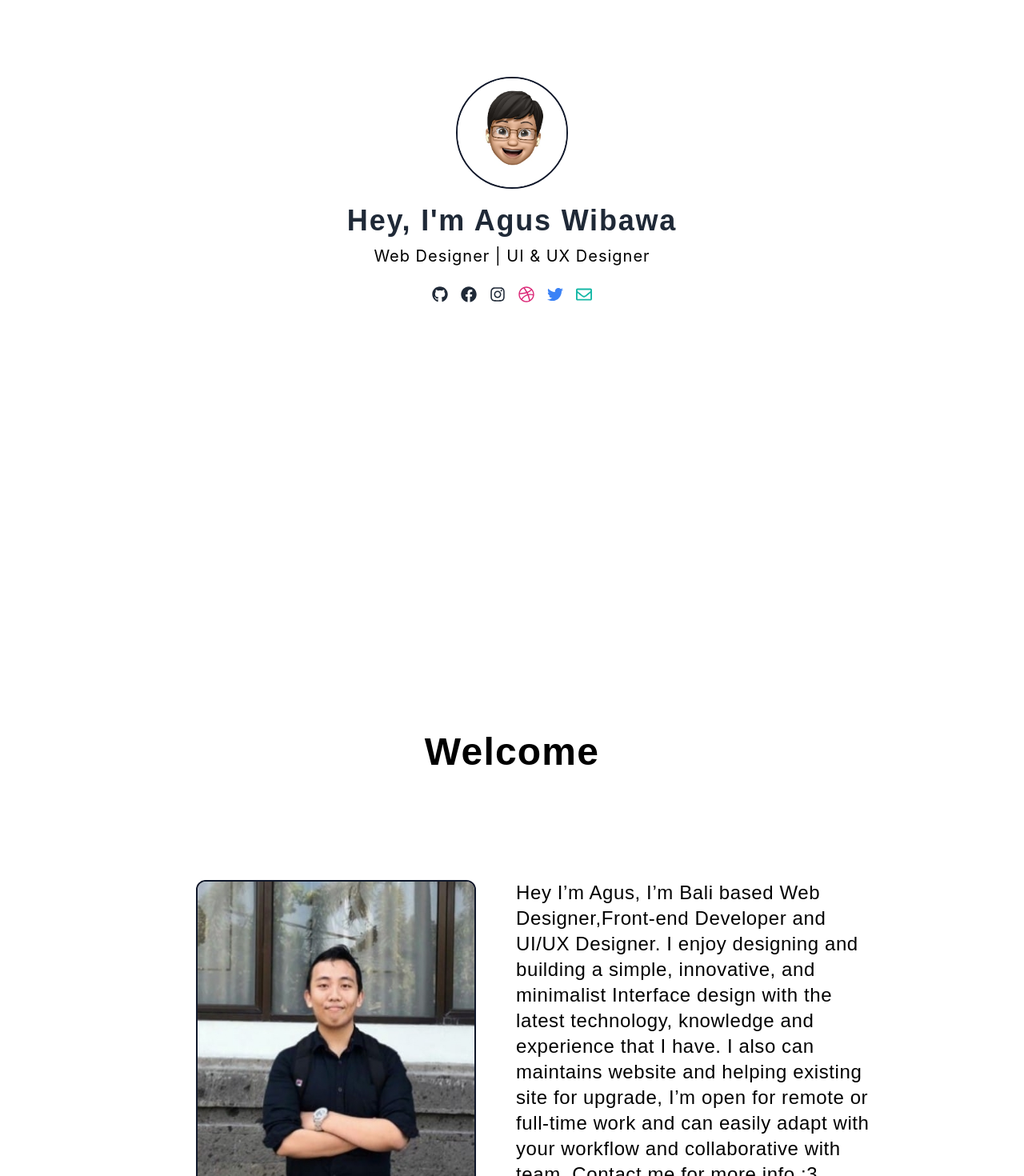
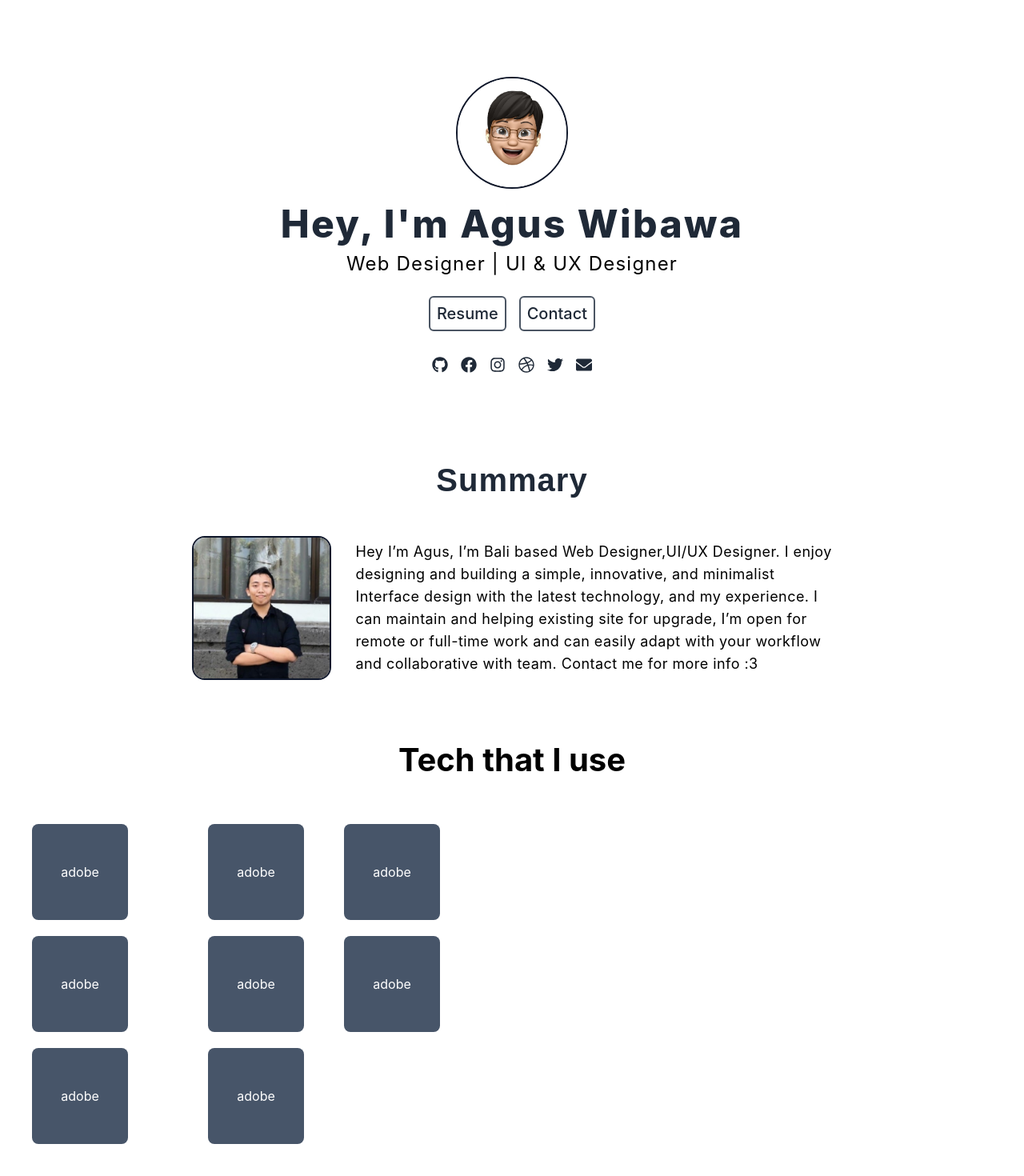
Before and after one commit to wibawasuyadnya/myapp, a React (Create React App) app: page / in a window 1280 px wide. Shown: the top 1470 px of the page at 80% size. Built offline with nearby package versions, Linux system fonts and the light colour scheme.

Commit message:
change UI

```diff
--- a/src/App.js
+++ b/src/App.js
@@ -19,7 +19,7 @@ function App() {
     <header/>
 
     <main>
-      <Hero name={data.hero.name} desc={data.hero.desc} medsos={data.hero.social}></Hero>
+      <Hero name={data.hero.name} desc={data.hero.desc} medsos={data.hero.social} resume={data.hero.resume} contact={data.hero.contact}></Hero>
       <About desc={data.about.desc}></About>
       <Tools title={data.tools.title}></Tools>
     </main>
--- a/src/assets/data.js
+++ b/src/assets/data.js
@@ -4,6 +4,8 @@ const data = {
     hero : {
         name: "Agus Wibawa",
         desc: "Web Designer | UI & UX Designer",
+        resume: "https://www.gmail.com",
+        contact: "#contact",
         social: {
             facebook: "https://facebook.com/aguswibawas/",
             instagram: "https://instagram.com/justadynamicnerds/",
@@ -14,11 +16,15 @@ const data = {
         }
     },
     about : {
-        desc: "Hey I’m Agus, I’m Bali based Web Designer,Front-end Developer and UI/UX Designer. I enjoy designing and building a simple, innovative, and minimalist Interface design with the latest technology, knowledge and experience that I have. I also can maintains website and helping existing site for upgrade, I’m open for remote or full-time work and can easily adapt with your workflow and collaborative with team. Contact me for more info :3 "
+        desc: "Hey I’m Agus, I’m Bali based Web Designer,UI/UX Designer. I enjoy designing and building a simple, innovative, and minimalist Interface design with the latest technology, and my experience. I can maintain and helping existing site for upgrade, I’m open for remote or full-time work and can easily adapt with your workflow and collaborative with team. Contact me for more info :3 "
     },
     tools : {
-        title: "Tech that I use"
-    }
+        title: "Tech that I use",
+        skills: [{
+                skillName:"Adobe",
+                skillIcon:""
+            }]
+    },
 };
 
 
--- a/src/sections/About.js
+++ b/src/sections/About.js
@@ -5,12 +5,12 @@ import images from "../images/about.jpeg";
 function About({desc}) {
     return (
         <>
-        <div id="about" className="container min-h-screen flex items-center mx-auto w-full">
+        <div id="about" className="container min-h-[350px] mx-auto w-full">
             <div>
-                <h2 className="text-center text-5xl font-bold tracking-wide font-montserrat">Welcome</h2>
-                <div className="w-9/12 flex m-auto mt-20 pt-14">
-                    <img src={images} width="350px" height="200px" className="border-solid border-2 border-slate-900 ml-[55px] rounded-xl"/>
-                    <h2 className="text-2xl pl-[50px] flex items-center tracking-wide font-montserrat">{desc}</h2>
+                <h2 className="text-center text-[40px] text-gray-800 font-bold tracking-wide font-montserrat">Summary</h2>
+                <div className="w-8/12 flex m-auto mt-10">
+                    <img src={images} className="w-[180px] h-[180px] border-solid border-2 border-slate-900 rounded-2xl"/>
+                    <h2 className="text-lg ml-[30px] flex items-center tracking-wide">{desc}</h2>
                 </div>
             </div>
         </div>
--- a/src/sections/Hero.js
+++ b/src/sections/Hero.js
@@ -1,23 +1,26 @@
 import React from "react";
 import images from "../images/agus.jpeg";
-import { FaGithub } from "react-icons/fa";
+import { FaEnvelope, FaGithub } from "react-icons/fa";
 import { FaDribbble } from "react-icons/fa";
 import { FaTwitter } from "react-icons/fa";
-import { FaRegEnvelope } from "react-icons/fa";
 import { FaFacebook } from "react-icons/fa";
 import { FaInstagram } from "react-icons/fa";
 
-function Hero ({name, desc, medsos:{github, facebook, instagram, twitter, dribbble, email}}) {
+function Hero ({name, desc, resume, contact, medsos:{github, facebook, instagram, twitter, dribbble, email}}) {
     return (
         <>
-       <div className="container items-center w-full mx-auto min-h-screen py-24">
+       <div className="container items-center w-full mx-auto min-h-fit py-24">
             <div className="m-auto">
                 <div>
                 <img src={images} width="140px" className="border-solid border-2 border-slate-900 rounded-full m-auto"/>
                 </div>
                 <div className="">
-                <h1 className="text-center text-gray-800 font-bold text-4xl tracking-wider font-montserrat pb-[10px] pt-[20px]">Hey, I'm {name}</h1>
-                <h2 className="text-center font-normal text-xl tracking-wider">{desc}</h2>
+                <h1 className="text-center text-gray-800 font-extrabold text-5xl tracking-wider pb-[10px] pt-[20px]">Hey, I'm {name}</h1>
+                <h2 className="text-center font-normal font-bold text-2xl tracking-wider">{desc}</h2>
+                <div className="flex align-center justify-center mt-4">
+                    <a className="text-xl m-2 border-solid text-gray-800 font-medium border-2 border-gray-600 py-1.5 px-2 rounded-md hover:bg-gray-800 hover:text-white hover:border-gray-800" href={resume}>Resume</a>
+                    <a className="text-xl m-2 border-solid text-gray-800 font-medium border-2 border-gray-600 py-1.5 px-2 rounded-md hover:bg-gray-800 hover:text-white hover:border-gray-800" href={contact}>Contact</a>
+                </div>
                 </div>
                 <div className="flex align-center justify-center mt-4">
             <a
@@ -42,22 +45,24 @@ function Hero ({name, desc, medsos:{github, facebook, instagram, twitter, dribbb
               <span className="sr-only">Instagram</span>
             </a>
             <a
-              className="text-xl m-1 p-1 sm:m-2 sm:p-2 text-pink-600 hover:bg-pink-600 rounded-full hover:text-white transition-colors duration-300"
+              className="text-xl m-1 p-1 sm:m-2 sm:p-2 text-gray-800 hover:bg-gray-800 rounded-full hover:text-white transition-colors duration-300"
               href={dribbble}
             >
               <FaDribbble />
-              <span className="sr-only">Dribble</span>
+              <span className="sr-only">Dribbble</span>
             </a>
             <a
-              className="text-xl m-1 p-1 sm:m-2 sm:p-2 text-blue-500 hover:bg-blue-500 rounded-full hover:text-white transition-colors duration-300"
+              className="text-xl m-1 p-1 sm:m-2 sm:p-2 text-gray-800 hover:bg-gray-800 rounded-full hover:text-white transition-colors duration-300"
               href={twitter}
             >
               <FaTwitter />
               <span className="sr-only">Twitter</span>
             </a>
-            <a className="text-xl m-1 p-1 sm:m-2 sm:p-2 text-teal-500 hover:bg-teal-500 rounded-full hover:text-white transition-colors duration-300"
-            href={email} s>
-              <FaRegEnvelope />
+            <a
+              className="text-xl m-1 p-1 sm:m-2 sm:p-2 text-gray-800 hover:bg-gray-800 rounded-full hover:text-white transition-colors duration-300"
+              href={email}
+            >
+              <FaEnvelope />
               <span className="sr-only">Email</span>
             </a>
           </div>
--- a/src/sections/Tools.js
+++ b/src/sections/Tools.js
@@ -3,11 +3,36 @@ import React from "react";
 function Tools({title}){
   return (
         <>
-      <div className="container mx-auto">
+      <div className="container min-h-[400px] mx-auto">
         <div>
-          <h2>{title}</h2>
+          <h2 className="text-center text-[40px] font-bold">{title}</h2>
         </div>
-
+        <div className="inline-grid grid-cols-[200px_minmax(150px,_1fr)_100px] gap-5 py-[50px]">
+          <div className=" flex items-center justify-center bg-slate-600 w-[120px] h-[120px] rounded-lg text-white py-8">
+              adobe
+          </div>
+          <div className=" flex items-center justify-center bg-slate-600 w-[120px] h-[120px] rounded-lg text-white py-8">
+              adobe
+          </div>
+          <div className=" flex items-center justify-center bg-slate-600 w-[120px] h-[120px] rounded-lg text-white py-8">
+              adobe
+          </div>
+          <div className=" flex items-center justify-center bg-slate-600 w-[120px] h-[120px] rounded-lg text-white py-8">
+              adobe
+          </div>
+          <div className=" flex items-center justify-center bg-slate-600 w-[120px] h-[120px] rounded-lg text-white py-8">
+              adobe
+          </div>
+          <div className=" flex items-center justify-center bg-slate-600 w-[120px] h-[120px] rounded-lg text-white py-8">
+              adobe
+          </div>
+          <div className=" flex items-center justify-center bg-slate-600 w-[120px] h-[120px] rounded-lg text-white py-8">
+              adobe
+          </div>
+          <div className=" flex items-center justify-center bg-slate-600 w-[120px] h-[120px] rounded-lg text-white py-8">
+              adobe
+          </div>
+        </div>
       </div>
 
 
```
Also changed, not shown: src/images/adobe.svg (added).
